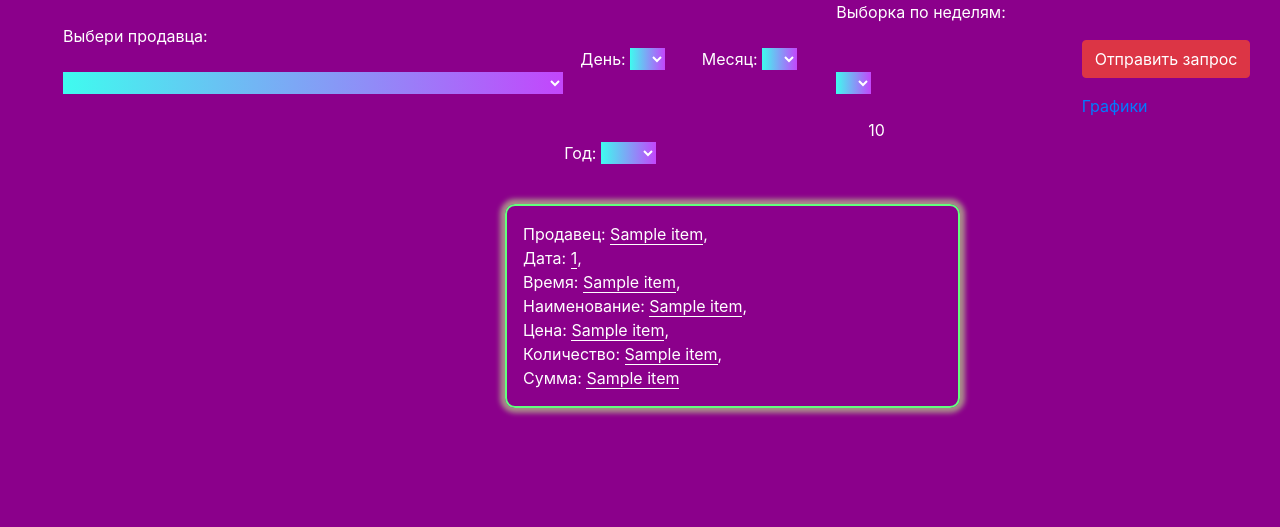
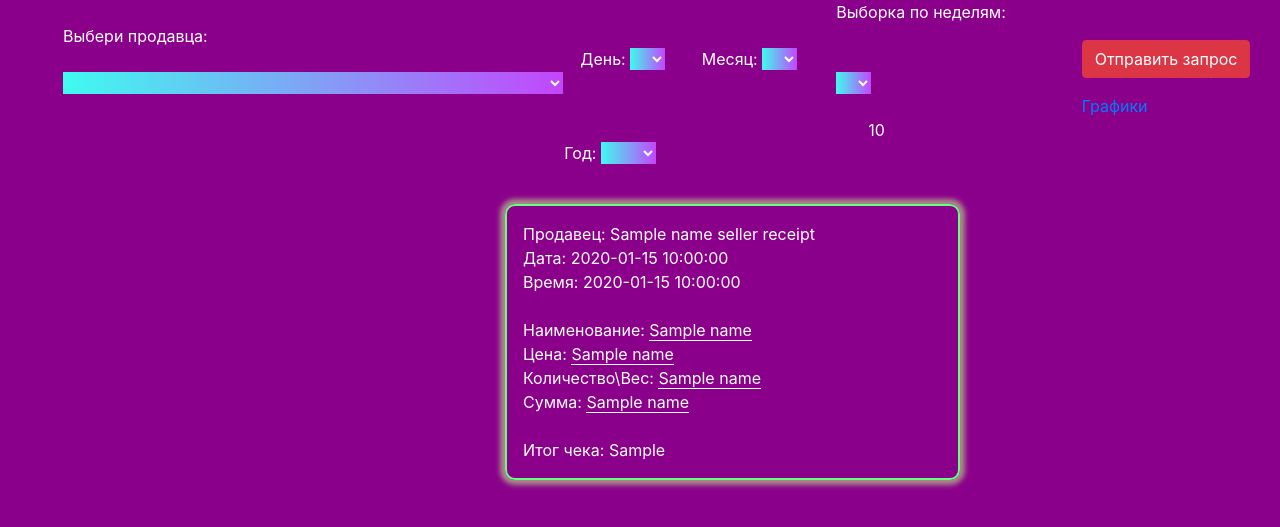
Before and after one commit to TurtleOld/budget_interface_flask, a Flask app: template templates/index.html in a window 1280 px wide. Shown: the top 527 px of the page. Run offline with Flask 2, Linux system fonts and the light colour scheme; the template is opened without the code that fills it: most values are stand-ins (such as "Sample title", 1, 10 or a date in 2020); parts of the project's set-up code (start-up, migrations or seed data) failed here and were passed over; some libraries are stand-ins or nearby versions.

Commit message:
Переделал карточку чека, теперь 1 чек = 1 карточка

```diff
--- a/templates/index.html
+++ b/templates/index.html
@@ -68,7 +68,7 @@
                         {% endfor %}
                     </select>
                 </label>
-            <p class="get_amount">{{ get_amount }}</p>
+                <p class="get_amount">{{ get_amount }}</p>
 
             </div>
             <div class="col-1 col-sm-1">
@@ -83,13 +83,23 @@
     <div class="row">
         <div class="col-12 col-sm-12">
             <div class="cards">
-                {% for item in data_sampling %}
-                    <div class="col-3">
-                        <p>Продавец: <span class="underline">{{ item[2] }}</span>,<br> Дата: <span class="underline">{{ item[0] }}</span>,<br> Время: <span class="underline">{{ item[1] }}</span>,<br> Наименование: <span class="underline">{{ item[3] }}</span>,<br>
-                            Цена: <span class="underline">{{ item[4] }}</span>,<br> Количество: <span class="underline">{{ item[5] }}</span>,<br> Сумма: <span class="underline">{{ item[6] }}</span>
-                            </p>
-                    </div>
-                {% endfor %}
+                <div class="col-3">
+                    <p>
+                        {% block content %}
+                            Продавец: {{ name_seller_receipt }} <br>
+                            Дата: {{ date_receipt }} <br>
+                            Время: {{ time_receipt }} <br><br>
+                            {% for item in data_sampling %}
+                                Наименование: <span class="underline">{{ item[3][0] }}</span><br>
+                                Цена: <span class="underline">{{ item[3][1] }}</span><br>
+                                Количество\Вес: <span class="underline">{{ item[3][2] }}</span><br>
+                                Сумма: <span class="underline">{{ item[3][3] }}</span><br><br>
+
+                            {% endfor %}
+                            Итог чека: {{ result_receipt }}
+                        {% endblock %}
+                    </p>
+                </div>
             </div>
             <!-- /.col-12 -->
         </div>
```
